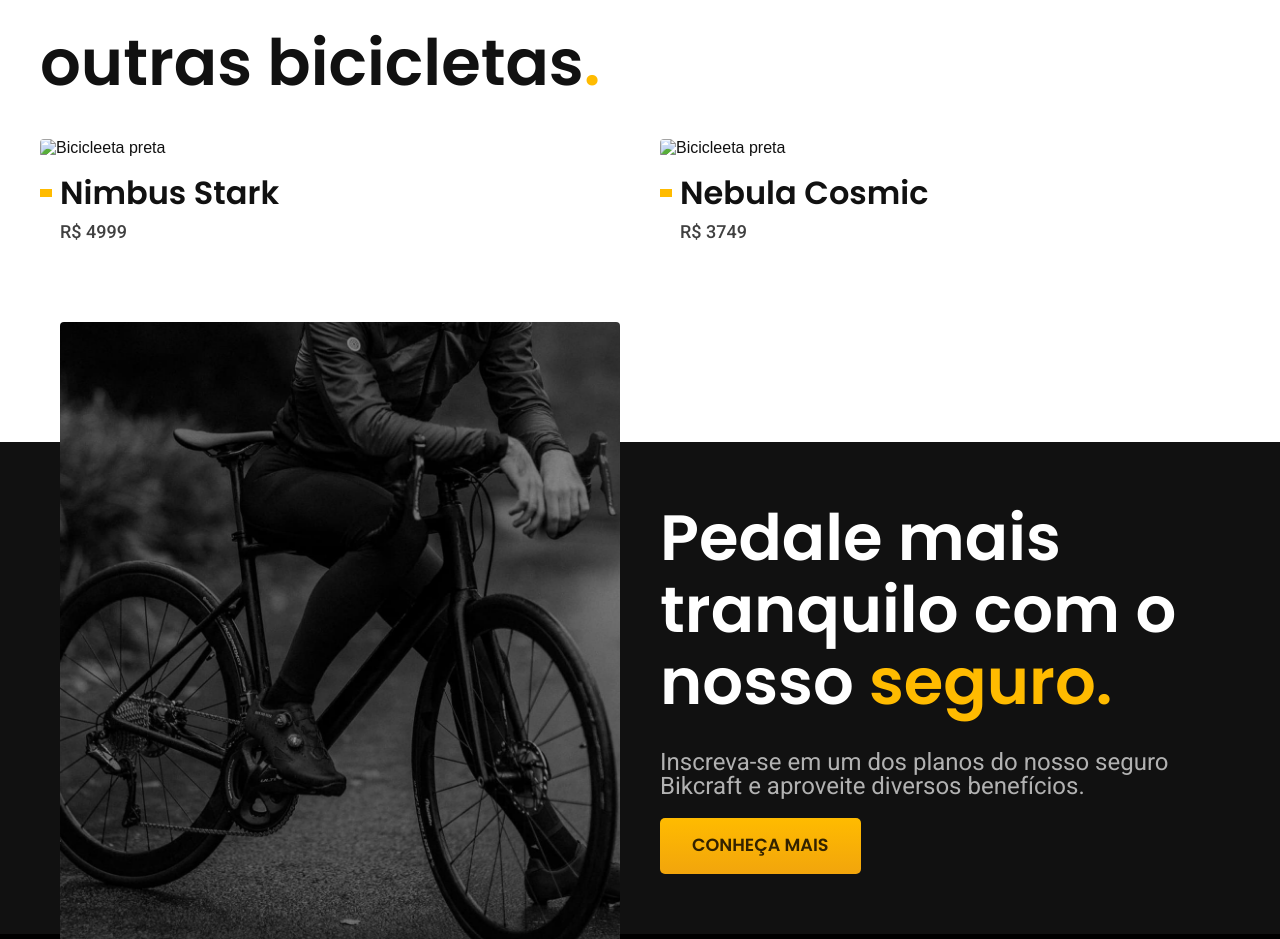
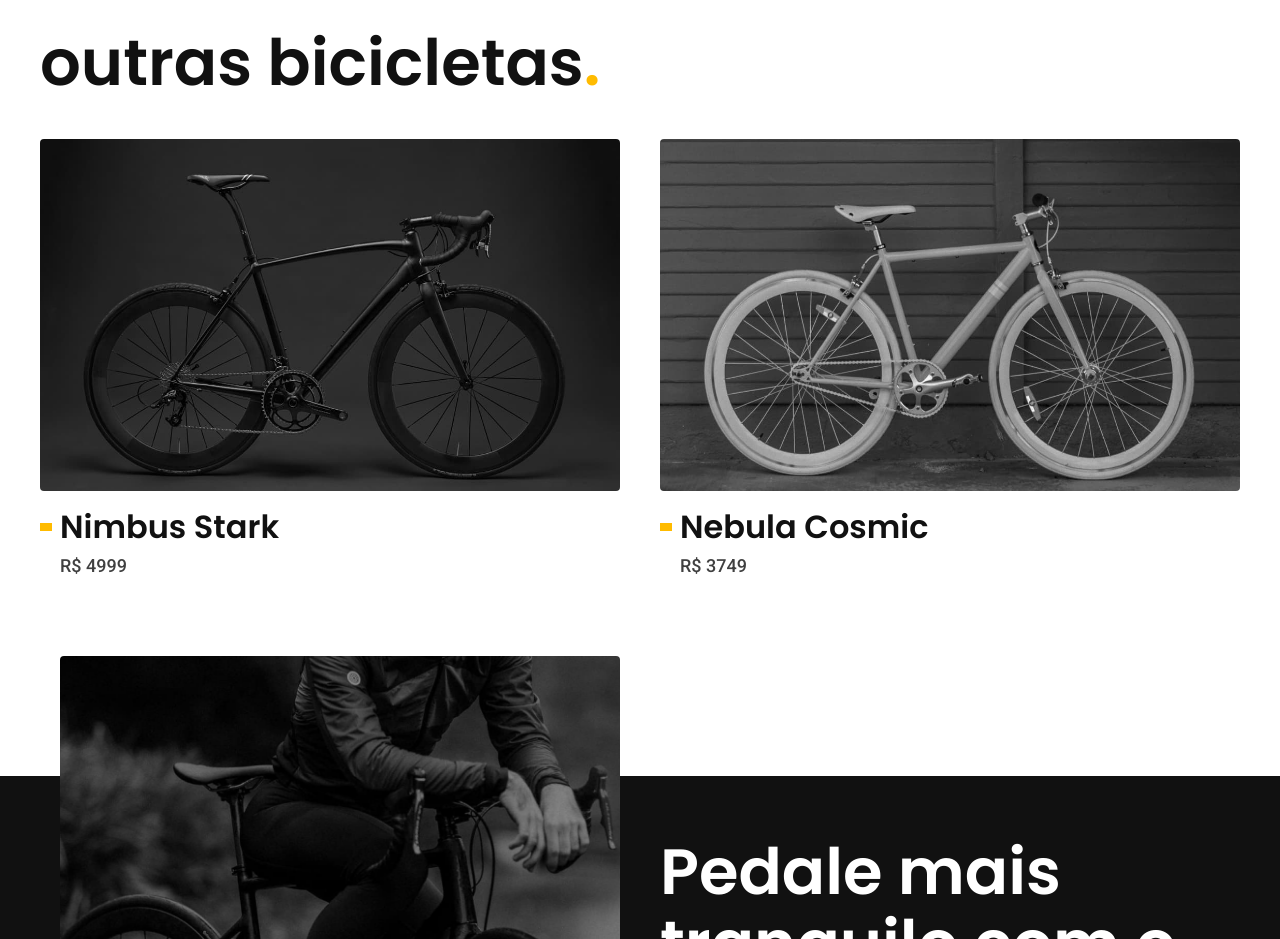
Before and after one commit to YgorTiago/bikcraft-main, a plain HTML site: page bicicletas/magic.html in a window 1280 px wide. Shown: the part 1260-2199 px from the top of the page. Drawn offline with Linux system fonts and the light colour scheme.

Commit message:
Concertos de bug das imagens

```diff
--- a/bicicletas/magic.html
+++ b/bicicletas/magic.html
@@ -97,14 +97,14 @@
         <ul>
             <li>
                 <a href="./nimbus.html">
-                    <img src="./img/bicicletas/nimbus.jpg" alt="Bicicleeta preta">
+                    <img src="../img/bicicletas/nimbus.jpg" alt="Bicicleeta preta">
                     <h3 class="font-1-xl">Nimbus Stark</h3>
                     <span class="font-2-m cor-8">R$ 4999</span>
                 </a>
             </li>
             <li>
                 <a href="./nebula.html">
-                    <img src="./img/bicicletas/nebula.jpg" alt="Bicicleeta preta">
+                    <img src="../img/bicicletas/nebula.jpg" alt="Bicicleeta preta">
                     <h3 class="font-1-xl">Nebula Cosmic</h3>
                     <span class="font-2-m cor-8">R$ 3749</span>
                 </a>
```
Also changed, not shown: bicicletas/nebula.html (+2 -2 lines), bicicletas/nimbus.html (+2 -2 lines).
